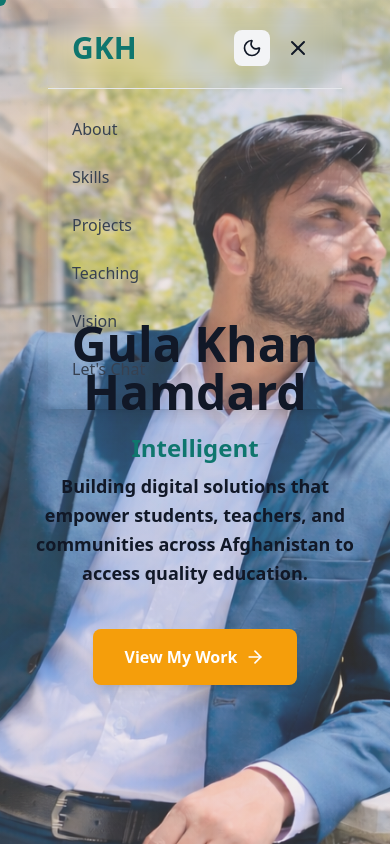
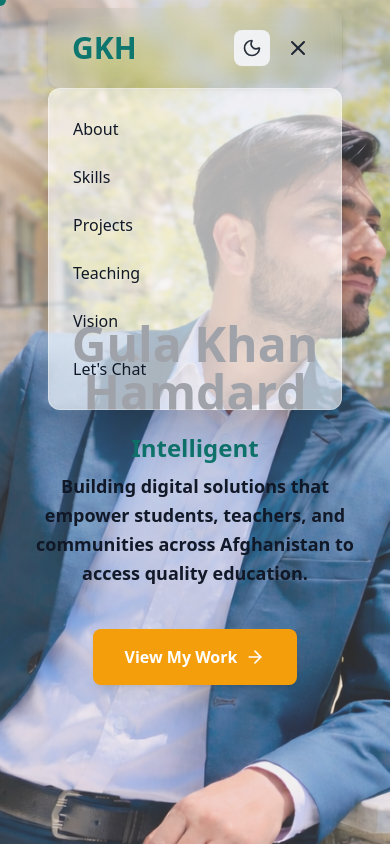
Before and after one commit to MuhdAddasHamdard/My-Protfolio, a React (Vite) app: page / in a window 390 px wide. Both pictures are taken after a click on the button 298 px from the left and 48 px from the top of the page. Shown: the top 844 px of the page. Built offline with nearby package versions, Linux system fonts and the light colour scheme.

Commit message:
the collapsible menu for mobile fixed

```diff
--- a/src/components/Navbar.jsx
+++ b/src/components/Navbar.jsx
@@ -4,7 +4,6 @@ import { useTheme } from "../context/ThemeContext";
 import { motion, AnimatePresence } from "framer-motion";
 
 const Navbar = () => {
-  const [isScrolled, setIsScrolled] = useState(false);
   const [isMobileMenuOpen, setIsMobileMenuOpen] = useState(false);
   const { theme, toggleTheme } = useTheme();
 
@@ -49,11 +48,8 @@ const Navbar = () => {
 
   return (
     <nav
-      className={`fixed top-2 left-12 right-12 rounded-md z-50 transition-all ${
-        isScrolled
-          ? "bg-transparent backdrop-blur shadow-md"
-          : "bg-transparent backdrop-blur"
-      }`}
+      className="fixed top-2 left-12 right-12 rounded-xl z-50 transition-all
+       bg-transparent backdrop-blur shadow-md"
     >
       <div className="container mx-auto px-6 lg:px-12">
         <div className="flex items-center justify-between h-20">
@@ -92,29 +88,55 @@ const Navbar = () => {
             </button>
           </div>
         </div>
-
         <AnimatePresence>
           {isMobileMenuOpen && (
+            <>
+              {/* BACKGROUND BLUR OVERLAY */}
+              <motion.div
+                initial={{ opacity: 0 }}
+                animate={{ opacity: 1 }}
+                exit={{ opacity: 0 }}
+                transition={{ duration: 0.25, ease: "easeOut" }}
+                onClick={() => setIsMobileMenuOpen(false)}
+                className="
+          fixed inset-0 z-30
+          backdrop-blur-2xl backdrop-saturate-150
+           dark:bg-black/30 rounded bg-transparent
+        "
+              />
+
+              {/* APPLE GLASS MENU */}
               <motion.div
                 variants={menuVariants}
                 initial="hidden"
                 animate="visible"
                 exit="exit"
-              className="md:hidden absolute top-full left-0 w-full shadow-lg border-t dark:border-gray-800"
+                className="
+          md:hidden absolute top-full left-0 w-full z-40
+          backdrop-blur-xl backdrop-saturate-150
+          bg-white/60 dark:bg-neutral-900/60
+          border border-white/30 dark:border-white/10
+          shadow-2xl rounded-xl
+        "
               >
-              <div className="flex flex-col py-4">
+                <div className="flex flex-col py-4 text-gray-900 dark:text-white">
                   {navLinks.map((l) => (
                     <motion.button
                       key={l.id}
                       variants={itemVariants}
                       onClick={() => scrollToSection(l.id)}
-                    className="w-full px-6 py-3 text-left text-gray-700 bg-transparent backdrop-blur dark:text-gray-200 hover:bg-gray-100 dark:hover:bg-gray-800"
+                      className="
+                w-full px-6 py-3 text-left
+                hover:bg-white/30 dark:hover:bg-white/10
+                transition-colors
+              "
                     >
                       {l.label}
                     </motion.button>
                   ))}
                 </div>
               </motion.div>
+            </>
           )}
         </AnimatePresence>
       </div>
--- a/src/components/Teaching.jsx
+++ b/src/components/Teaching.jsx
@@ -25,7 +25,7 @@ const Teaching = () => {
 
           {/* Impact Stats */}
           <div className="grid sm:grid-cols-2 lg:grid-cols-4 gap-6 mb-16">
-            <iv className="dark:bg-gray-900 bg-white/60 dark:bg-gray-900/60 backdrop-blur-md border-white/20 dark:border-gray-700/40 rounded-2xl shadow-lg p-6 transition hover:bg-white/80 dark:hover:bg-gray-900/80   text-center">
+            <div className="dark:bg-gray-900 bg-white/60 dark:bg-gray-900/60 backdrop-blur-md border-white/20 dark:border-gray-700/40 rounded-2xl shadow-lg p-6 transition hover:bg-white/80 dark:hover:bg-gray-900/80   text-center">
               <Users className="w-8 h-8 text-blue-900 mx-auto mb-3" />
               <div className="text-3xl font-bold text-blue-900 mb-1">
                 {teaching.impact.studentsReached}
@@ -33,7 +33,7 @@ const Teaching = () => {
               <div className="text-sm text-gray-600 font-medium">
                 Students Reached
               </div>
-            </iv>
+            </div>
             <div className="dark:bg-gray-900  bg-white dark:bg-gray-900/60 backdrop-blur-md border-white/20 dark:border-gray-700/40 rounded-2xl shadow-lg p-6 dark:hover:bg-gray-900 80 text-center">
               <Award className="w-8 h-8 text-teal-700 mx-auto mb-3" />
               <div className="text-3xl font-bold text-teal-700 mb-1">
```
Lines whose indentation alone changed are shown as unchanged.
